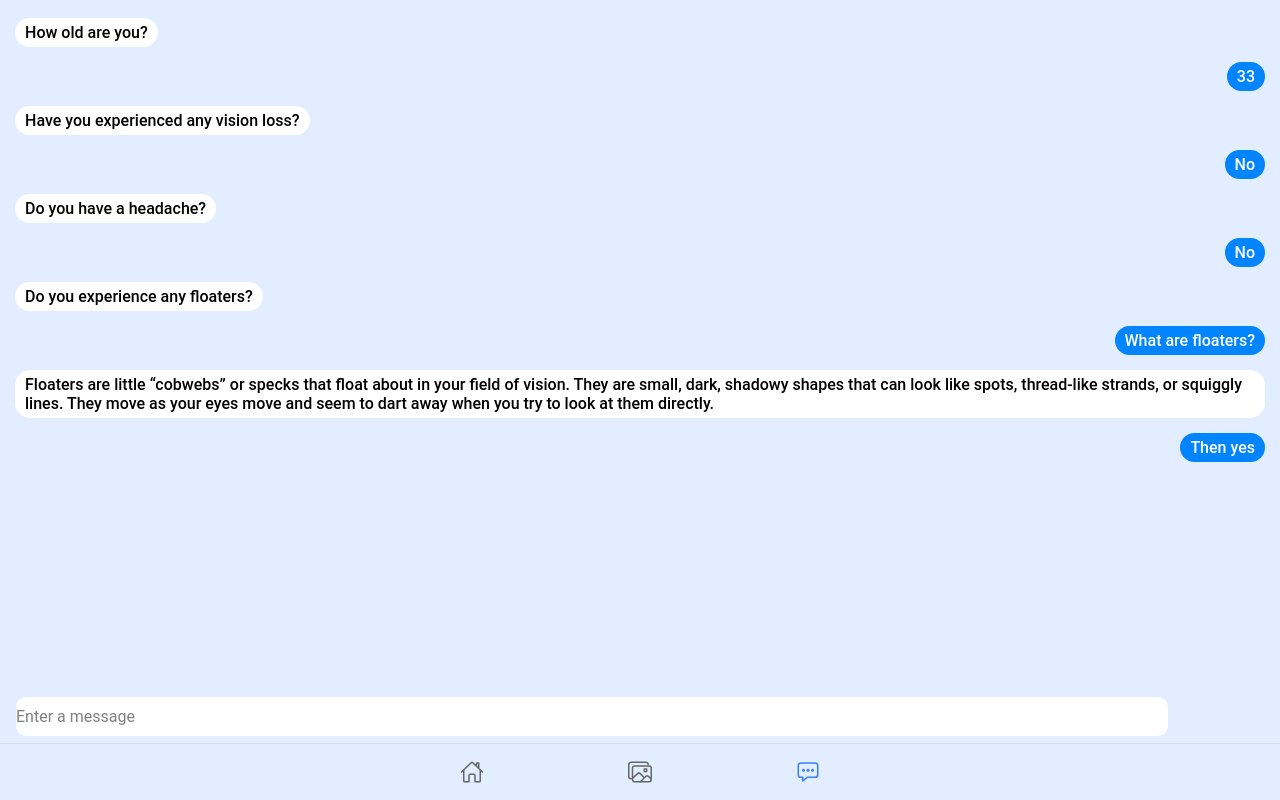
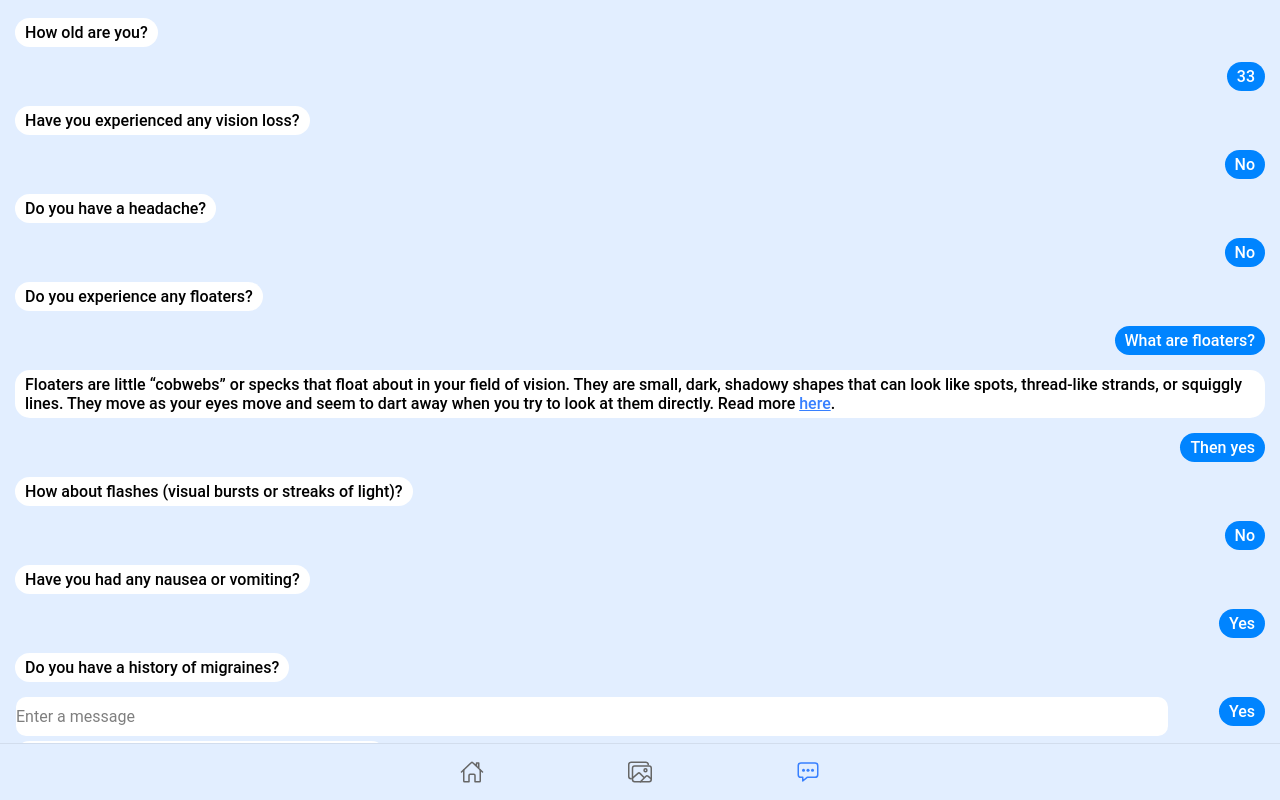
Before and after one commit to kant/MedHacks, a React (Create React App) app in the folder ionic-react-app/: page /chat in a window 1280 px wide. Built offline with nearby package versions, Linux system fonts and the light colour scheme; grey boxes are pictures that could not be loaded.

Commit message:
chore: clean up example 1

```diff
--- a/ionic-react-app/src/pages/Chat.tsx
+++ b/ionic-react-app/src/pages/Chat.tsx
@@ -31,14 +31,46 @@ const Chat: React.FC = () => {
           <div className="innermsg right">No</div>
           <div className="innermsg left">Do you experience any floaters?</div>
           <div className="innermsg right">What are floaters?</div>
+
           <div className="innermsg left">
             Floaters are little “cobwebs” or specks that float about in your
             field of vision. They are small, dark, shadowy shapes that can look
             like spots, thread-like strands, or squiggly lines. They move as
             your eyes move and seem to dart away when you try to look at them
-            directly.
+            directly. Read more{" "}
+            <a href="https://www.nei.nih.gov/learn-about-eye-health/eye-conditions-and-diseases/floaters">
+              here
+            </a>
+            .
           </div>
           <div className="innermsg right">Then yes</div>
+          <div className="innermsg left">
+            How about flashes (visual bursts or streaks of light)?
+          </div>
+          <div className="innermsg right">No</div>
+          <div className="innermsg left">
+            Have you had any nausea or vomiting?
+          </div>
+          <div className="innermsg right">Yes</div>
+          <div className="innermsg left">
+            Do you have a history of migraines?
+          </div>
+          <div className="innermsg right">Yes</div>
+          <div className="innermsg left">
+            Will you please upload a clear image of your eye?
+          </div>
+          <div className="innermsg right">
+            <img
+              style={{ width: "125px" }}
+              src="https://img.webmd.com/dtmcms/live/webmd/consumer_assets/site_images/article_thumbnails/slideshows/eye_color_and_shape_slideshow/650x350_eye_color_and_shape_slideshow.jpg"
+              alt=""
+            />
+          </div>
+          <div className="innermsg left">
+            Based on your headache, floaters, nausea/vomiting, history of
+            migraines, and photo, that appears externally normal, I have
+            predicted that migraines are a likely cause of your visual symptoms.
+          </div>
 
           {/* {yourMessages.map((value, index) => {
             return (
```
